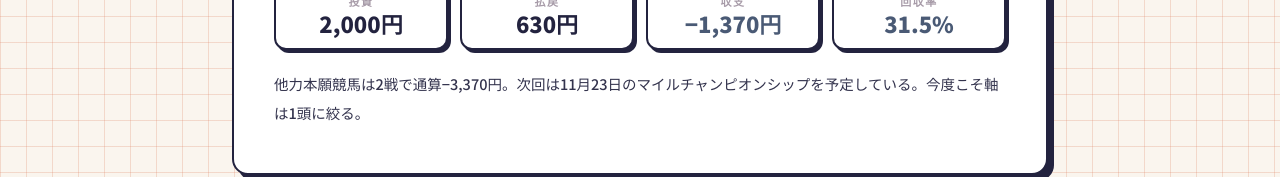
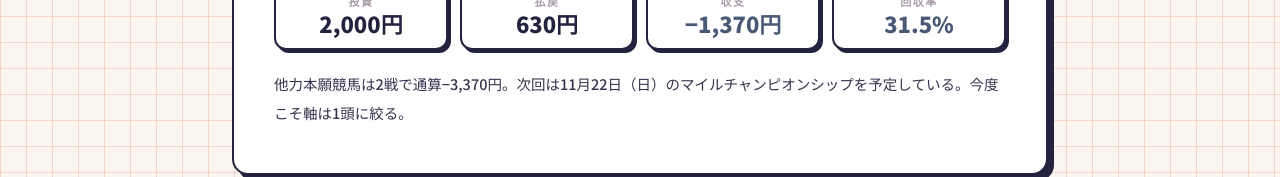
Before and after one commit to tayooo23/tayooo-com, a plain HTML site: page blog/elizabeth-queen-cup-2026/index.html in a window 1280 px wide. Shown: the part 2662-2839 px from the top of the page. Drawn offline with Linux system fonts and the light colour scheme.

Commit message:
マイルCSの日付を11月22日に修正

```diff
--- a/blog/elizabeth-queen-cup-2026/index.html
+++ b/blog/elizabeth-queen-cup-2026/index.html
@@ -136,7 +136,7 @@
       <div class="b neg"><div class="l">収支</div><div class="v">−1,370円</div></div>
       <div class="b neg"><div class="l">回収率</div><div class="v">31.5%</div></div>
     </div>
-    <p>他力本願競馬は2戦で通算−3,370円。次回は11月23日のマイルチャンピオンシップを予定している。今度こそ軸は1頭に絞る。</p>
+    <p>他力本願競馬は2戦で通算−3,370円。次回は11月22日（日）のマイルチャンピオンシップを予定している。今度こそ軸は1頭に絞る。</p>
   </article>
   <div class="toindex"><a href="/blog/">記事一覧へ</a></div>
   <footer><a href="/">© 2026 TAYOOO</a></footer>
```
